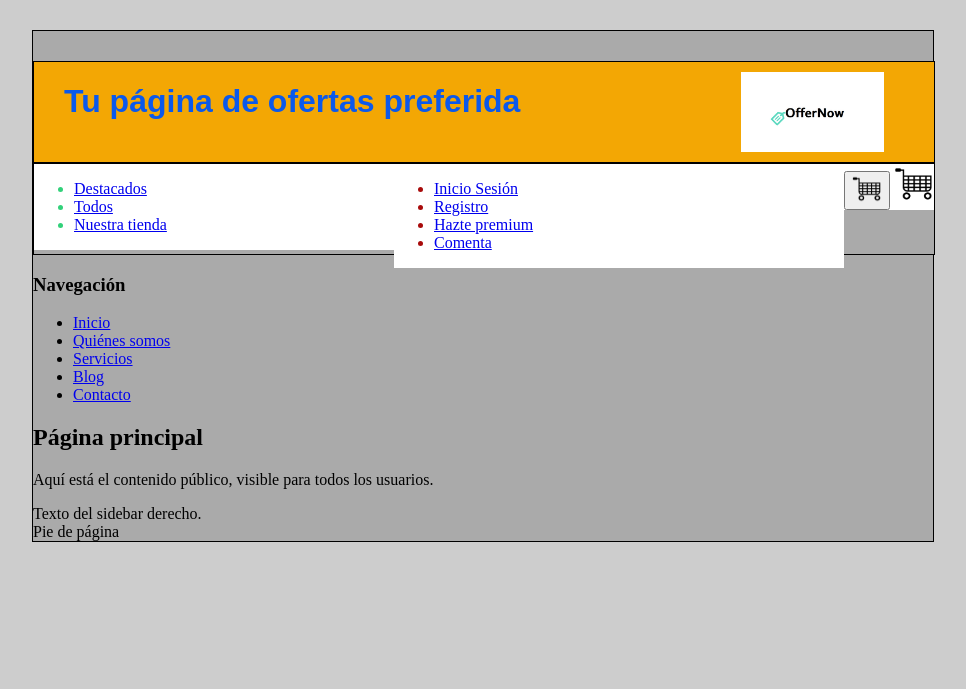
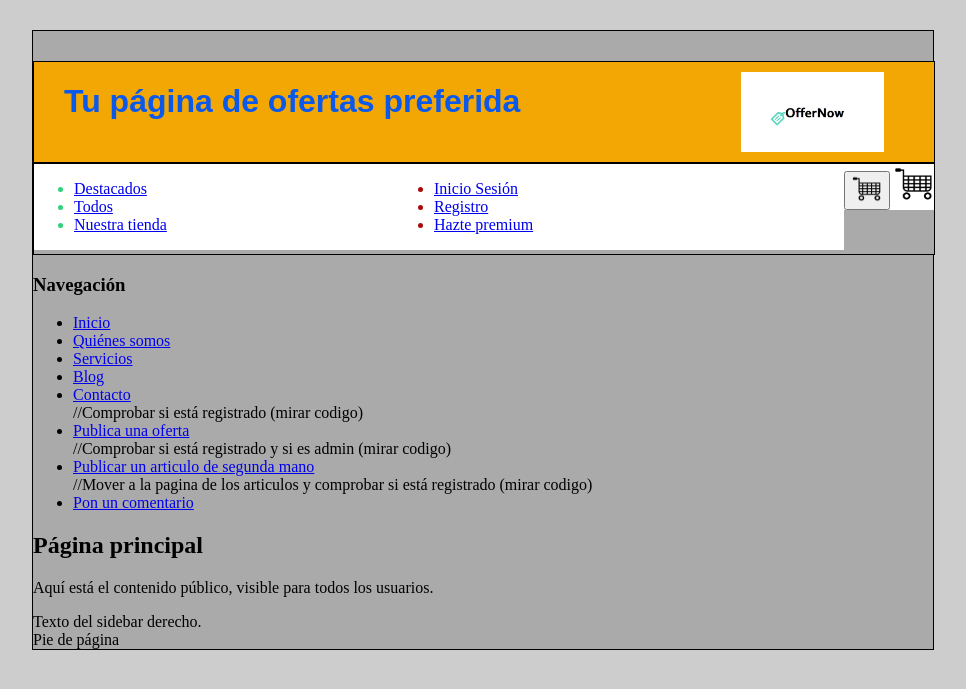
Before and after one commit to tolu9660/OfferNow, a PHP site: page / in a window 1280 px wide. Shown: the top 689 px of the page, without its empty margins (157-1123 px from the left). Run offline with PHP 8.4, Linux system fonts and the light colour scheme.

Commit message:
Cosas sidebar izq

```diff
--- a/proyecto/practica2/includes/comun/cabecera.php
+++ b/proyecto/practica2/includes/comun/cabecera.php
@@ -25,10 +25,6 @@
 				<li><a href='login.php'>Inicio Sesión</a></li>
 				<li><a href='registro.php'>Registro</a></li>
 				<li><a href='premium.php'>Hazte premium</a></li>
-				<?php
-					$direccion = RUTA_APP.'/Postear/subirComentarioFormulario.php';
-					echo"<li><a href= $direccion>Comenta</a></li>";
-				?>
 
 			</ul>
 		</div>
@@ -45,4 +41,8 @@
 		</div>
 
 	</div>
+
+
+
+
 </header>
--- a/proyecto/practica2/includes/comun/sidebarIzq.php
+++ b/proyecto/practica2/includes/comun/sidebarIzq.php
@@ -7,5 +7,11 @@
 			<li><a href="#">Servicios</a></li>
 			<li><a href="#">Blog</a></li>
 			<li><a href="#">Contacto</a></li>
-			</ul>
+			//Comprobar si está registrado (mirar codigo)
+			<li><a href= "<?=RUTA_APP.'/Postear/subirOfertaFormulario.php'?>">Publica una oferta</a></li>
+			//Comprobar si está registrado y si es admin (mirar codigo)
+			<li><a href= "<?=RUTA_APP.'/Postear/subirArticulo2ManoFormulario.php'?>">Publicar un articulo de segunda mano</a></li>
+			//Mover a la pagina de los articulos y comprobar si está registrado (mirar codigo)
+			<li><a href= "<?=RUTA_APP.'/Postear/subirComentarioFormulario.php'?>">Pon un comentario</a></li>
+		</ul>
 </nav>
```
